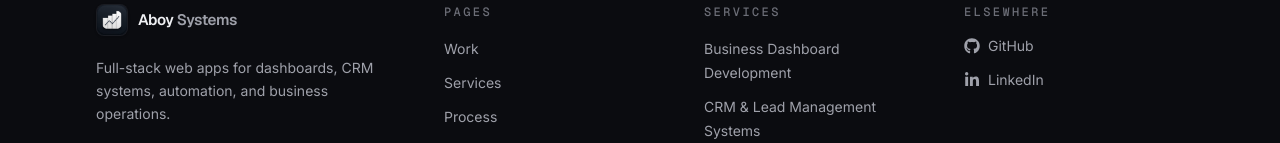
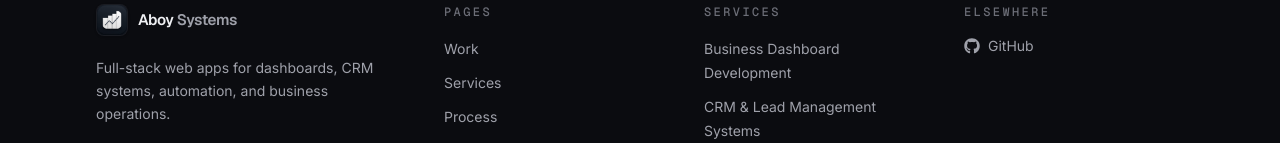
Before and after one commit to aboychandradas/aboy-portfolio, a Next.js app: page / in a window 1280 px wide. Shown: the part 7383-7526 px from the top of the page. Built offline with nearby package versions, Linux system fonts and the light colour scheme.

Commit message:
chore(site): remove direct-message social exit from the footer

```diff
--- a/src/components/layout/footer.tsx
+++ b/src/components/layout/footer.tsx
@@ -1,5 +1,5 @@
 import Link from "next/link";
-import { FaGithub, FaLinkedinIn, FaUpwork } from "react-icons/fa6";
+import { FaGithub, FaUpwork } from "react-icons/fa6";
 import { SiFiverr } from "react-icons/si";
 import { site, type SocialLink } from "@/data/site";
 import { services } from "@/data/services";
@@ -8,7 +8,6 @@ import { Container } from "@/components/ui/container";
 
 const socialIcons: Record<SocialLink["icon"], React.ComponentType<{ className?: string }>> = {
   github: FaGithub,
-  linkedin: FaLinkedinIn,
   upwork: FaUpwork,
   fiverr: SiFiverr,
 };
--- a/src/data/site.ts
+++ b/src/data/site.ts
@@ -7,14 +7,16 @@ export interface SocialLink {
   label: string;
   /** Links with an empty href are hidden until the real profile URL is added. */
   href: string;
-  icon: "github" | "linkedin" | "upwork" | "fiverr";
+  icon: "github" | "upwork" | "fiverr";
 }
 
 /**
  * Marketplace compliance (hard constraint): this site must NOT expose a direct
  * contact method — no email, phone, WhatsApp, Telegram, Calendly, or contact
  * form. Clients from Upwork/Fiverr/Freelancer are pointed back to the platform
- * where they found the portfolio (see /start). Do not re-add an email field.
+ * where they found the portfolio (see /start). Do not re-add an email field,
+ * and do not link a social profile that opens a direct-message channel — the
+ * outbound link graph has to stay as contact-clean as the pages themselves.
  */
 export const site = {
   name: "Aboy Systems",
@@ -46,11 +48,6 @@ export const site = {
       href: "https://github.com/aboychandradas",
       icon: "github",
     },
-    {
-      label: "LinkedIn",
-      href: "https://www.linkedin.com/in/aboy-chandra-das",
-      icon: "linkedin",
-    },
     { label: "Upwork", href: "", icon: "upwork" },
     { label: "Fiverr", href: "", icon: "fiverr" },
   ] as SocialLink[],
```
